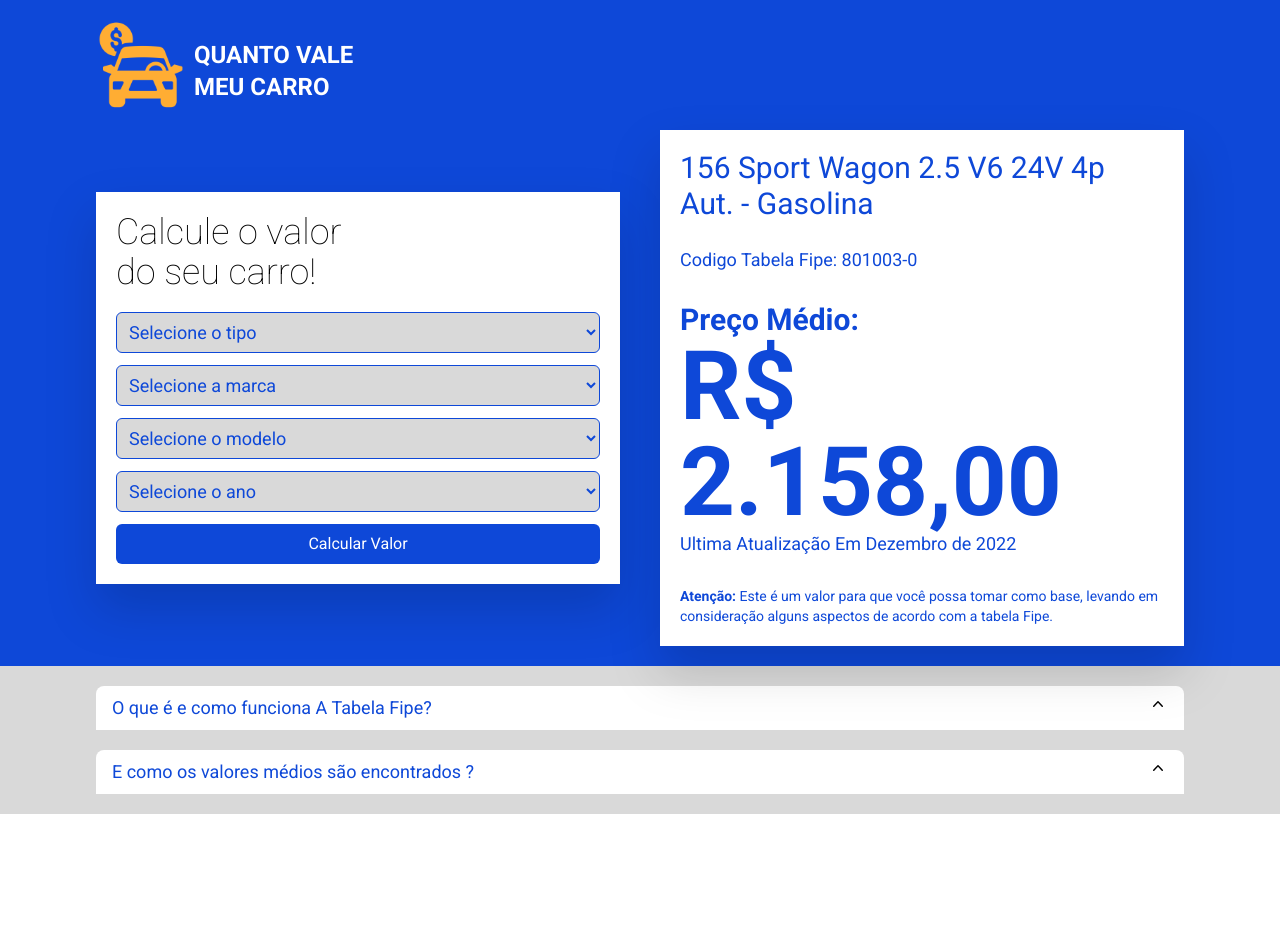
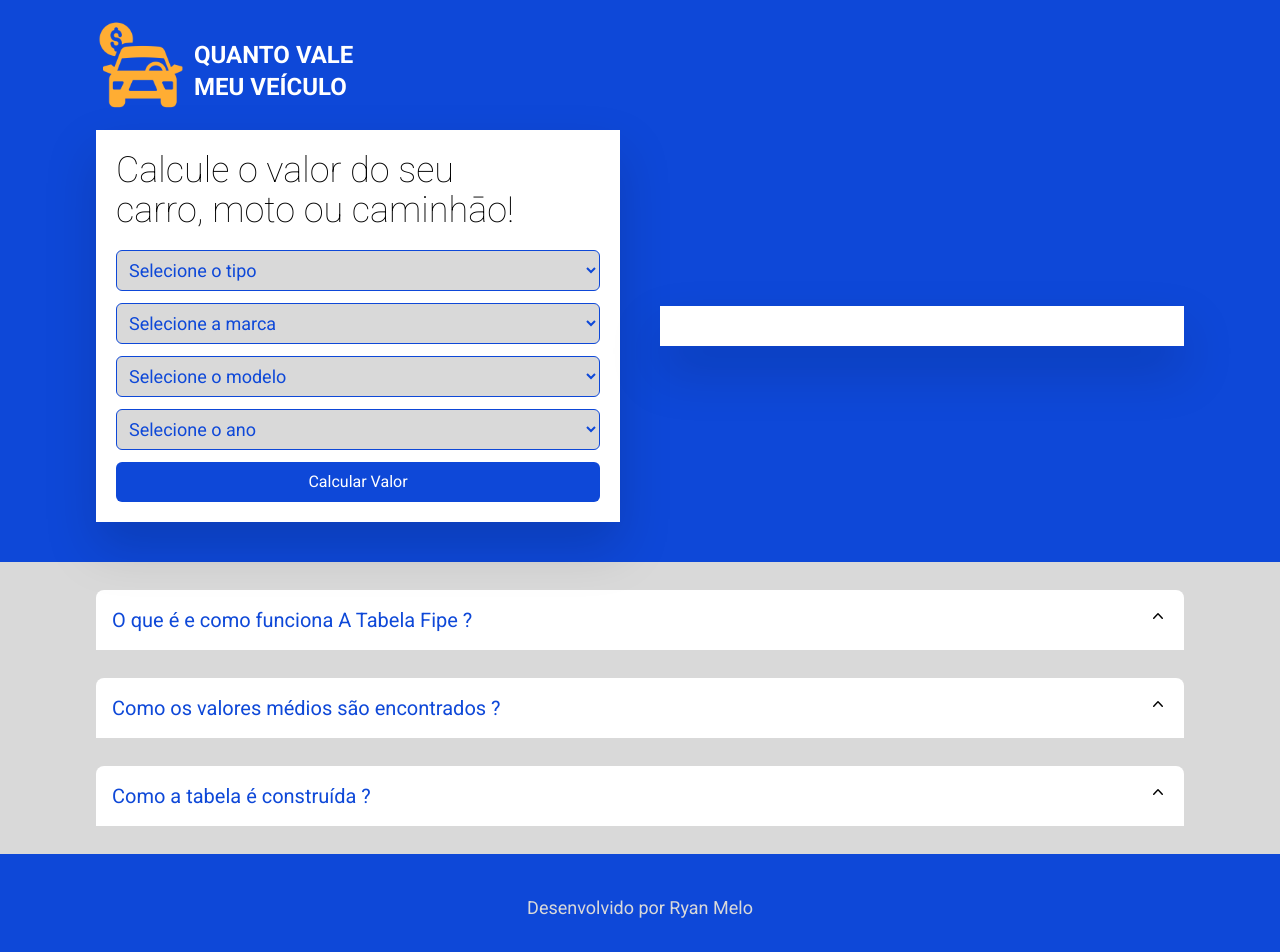
Before and after one commit to RyanMelo/quantoValeMeuVeiculo, a React (Vite) app: page / in a window 1280 px wide. Shown: the top 952 px of the page. Before the commit the page ends 814 px from the top, so only its background shows below. Built offline with nearby package versions, Linux system fonts and the light colour scheme.

Commit message:
integracao com api
prometo refatorar! 🤗

```diff
--- a/src/components/faq.tsx
+++ b/src/components/faq.tsx
@@ -1,16 +1,15 @@
 import { Disclosure } from '@headlessui/react';
 import { ChevronUpIcon } from '@heroicons/react/20/solid';
 
-
-export function Faq(): JSX.Element {
+export function Faq() {
     return(
         <>
             <div>
                 <Disclosure>
                     {({ open }) => (
                         <>
-                        <Disclosure.Button className="bg-white flex w-full justify-between rounded-t-lg bg-purple-100 px-4 py-2 text-left text-sm font-medium text-purple-900 hover:bg-purple-200 focus:outline-none focus-visible:ring focus-visible:ring-purple-500 focus-visible:ring-opacity-75">
-                            <span className='text-lg text-primary-color'>O que é e como funciona A Tabela Fipe?</span>
+                        <Disclosure.Button className="bg-white flex w-full justify-between rounded-t-lg bg-purple-100 p-4 text-left text-sm font-medium text-purple-900 hover:bg-purple-200 focus:outline-none focus-visible:ring focus-visible:ring-purple-500 focus-visible:ring-opacity-75">
+                            <span className='text-xl text-primary-color'>O que é e como funciona A Tabela Fipe ?</span>
                             <ChevronUpIcon
                             className={`${
                                 open ? 'rotate-180 transform' : ''
@@ -29,39 +28,18 @@
                             <br />
                             Por isso, todos que desejam comprar um veículo ou vender devem acompanhar as notícias sobre a Fipe.
                             Aliás, a análise deveria ser feita muito antes de adquirir um carro novo. Afinal, é uma maneira de analisar o quanto será pago de IPVA, de seguro e por quanto é possível revende-lo.
-                            <br />
-                            <br />
-                            <strong>Como a tabela é construída?</strong>
-                            <br />
-                            <br />
-                            Mensalmente, a Fipe coleta os dados sobre diferentes veículos, como carros, motos e caminhões, novos e usados, no mercado nacional.
-                            <br />
-                            <br />
-                            Após a coleta, são excluídos os preços muito acima ou muito abaixo da média. Também não são avaliados os táxis, veículos de frota, viaturas e outros que não se enquadrem no uso comum.
-                            <br />
-                            <br />
-                            A Tabela Fipe também não leva em conta a cor do veículo e a presença de acessórios. Por fim, vale lembrar que não é o ano de fabricação, mas o ano do modelo que é considerado.
-                            <br />
-                            <br />
-                            A partir desses dados, cada modelo de veículo recebe uma avaliação, que definirá o valor na Tabela Fipe. Hoje, o índice é a principal referência para lojistas, comerciante e vendedores.
-                            <br />
-                            <br />
-                            Porém, no caso de venda de automóveis, é importante usar o índice como um parâmetro, mas considerar outros fatores também. Afinal, o veículo pode conter acessórios e adicionais que o valorizam, por exemplo.
-                            <br />
-                            <br />
-                            Como visto, a Tabela Fipe tem muitas utilidades. E, embora não seja um instrumento obrigatório, é muito utilizada na formação de valores de veículos. Por isso, vale a pena acompanhar os valores divulgados mensalmente.
                         </Disclosure.Panel>
                         </>
                     )}
                 </Disclosure>
             </div>
 
-            <div className='mt-5'>
+            <div className='mt-7'>
                 <Disclosure>
                     {({ open }) => (
                         <>
-                        <Disclosure.Button className="bg-white flex w-full justify-between rounded-t-lg bg-purple-100 px-4 py-2 text-left text-sm font-medium text-purple-900 hover:bg-purple-200 focus:outline-none focus-visible:ring focus-visible:ring-purple-500 focus-visible:ring-opacity-75">
-                            <span className='text-lg text-primary-color'>E como os valores médios são encontrados ?</span>
+                        <Disclosure.Button className="bg-white flex w-full justify-between rounded-t-lg bg-purple-100 p-4 text-left text-sm font-medium text-purple-900 hover:bg-purple-200 focus:outline-none focus-visible:ring focus-visible:ring-purple-500 focus-visible:ring-opacity-75">
+                            <span className='text-xl text-primary-color'>Como os valores médios são encontrados ?</span>
                             <ChevronUpIcon
                             className={`${
                                 open ? 'rotate-180 transform' : ''
@@ -102,6 +80,41 @@
                     )}
                 </Disclosure>
             </div>
+
+            <div className='mt-7'>
+                <Disclosure>
+                    {({ open }) => (
+                        <>
+                        <Disclosure.Button className="bg-white flex w-full justify-between rounded-t-lg bg-purple-100 p-4 text-left text-sm font-medium text-purple-900 hover:bg-purple-200 focus:outline-none focus-visible:ring focus-visible:ring-purple-500 focus-visible:ring-opacity-75">
+                            <span className='text-xl text-primary-color'>Como a tabela é construída ?</span>
+                            <ChevronUpIcon
+                            className={`${
+                                open ? 'rotate-180 transform' : ''
+                            } h-5 w-5 text-purple-500`}
+                            />
+                        </Disclosure.Button>
+                        <Disclosure.Panel className="bg-white px-4 pt-4 pb-2 text-lg text-gray-500 rounded-b-lg">
+                            Mensalmente, a Fipe coleta os dados sobre diferentes veículos, como carros, motos e caminhões, novos e usados, no mercado nacional.
+                            <br />
+                            <br />
+                            Após a coleta, são excluídos os preços muito acima ou muito abaixo da média. Também não são avaliados os táxis, veículos de frota, viaturas e outros que não se enquadrem no uso comum.
+                            <br />
+                            <br />
+                            A Tabela Fipe também não leva em conta a cor do veículo e a presença de acessórios. Por fim, vale lembrar que não é o ano de fabricação, mas o ano do modelo que é considerado.
+                            <br />
+                            <br />
+                            A partir desses dados, cada modelo de veículo recebe uma avaliação, que definirá o valor na Tabela Fipe. Hoje, o índice é a principal referência para lojistas, comerciante e vendedores.
+                            <br />
+                            <br />
+                            Porém, no caso de venda de automóveis, é importante usar o índice como um parâmetro, mas considerar outros fatores também. Afinal, o veículo pode conter acessórios e adicionais que o valorizam, por exemplo.
+                            <br />
+                            <br />
+                            Como visto, a Tabela Fipe tem muitas utilidades. E, embora não seja um instrumento obrigatório, é muito utilizada na formação de valores de veículos. Por isso, vale a pena acompanhar os valores divulgados mensalmente.
+                        </Disclosure.Panel>
+                        </>
+                    )}
+                </Disclosure>
+            </div>
         </>
     );
 }
--- a/src/pages/homePage/home.tsx
+++ b/src/pages/homePage/home.tsx
@@ -1,69 +1,199 @@
 import { Faq } from "components";
+import { useEffect, useState } from "react";
+
+interface TipoVeiculo {
+    id: number,
+    content: string,
+    value: string,
+}
+
+interface ResultApi {
+    Valor: string,
+    Modelo: string,
+    CodigoFipe: string,
+    MesReferencia: string,
+}
+
+interface Caracteristicas {
+    "nome": string,
+    "codigo": string,
+}
 
 export function Home() {
+
+    const [resultApi, setResultApi] = useState<ResultApi>();
+
+    const [litaTipos, setListaTipo] = useState<TipoVeiculo[]>([
+        {id: 0, content: "Carro", value: "carros"},
+        {id: 1, content: "Moto", value: "motos"},
+        {id: 2, content: "Caminhāo", value: "caminhoes"},
+    ])
+
+    const [selectTipo, setSelectTipo] = useState<string>()
+    const [selectMarca, setSelectMarca] = useState<string>();
+    const [selectModelo, setSelectModelo] = useState<string>();
+    const [selectAno, setSelectAno] = useState<string>();
+
+    const [listMarcas, setListMarcas] = useState<Caracteristicas[]>();
+    const [listModelos, setListModelos] = useState<Caracteristicas[]>();
+    const [listAnos, setListAnos] = useState<Caracteristicas[]>();
+
+    const baseUrl = `https://parallelum.com.br/fipe/api/v1/`;
+
+    const marcas = `${baseUrl}/${selectTipo}/marcas`
+    const modelos = `${marcas}/${selectMarca}/modelos`
+    const anos = `${modelos}/${selectModelo}/anos`
+
+    async function calculaValorVeiculo() {
+        try {
+            const url = `https://parallelum.com.br/fipe/api/v1/${selectTipo}/marcas/${selectMarca}/modelos/${selectModelo}/anos/${selectAno}`;
+            const data = await fetch(url).then(res => res.json())
+            setResultApi(data);
+            console.log(url)
+
+        } catch (error) {
+            console.error(error);
+        }
+    }
+
+    async function getMarcas() {
+        const data = await fetch(marcas, {method: 'GET'}).then(res => res.json())
+        setListMarcas(data)
+        console.log(data)
+    }
+
+    async function getModelos() {
+        const data = await fetch(modelos, {method: 'GET'}).then(res => res.json())
+        setListModelos(data.modelos)
+        console.log(data.modelos)
+    }
+
+    async function getAnos() {
+        const data = await fetch(anos, {method: 'GET'}).then(res => res.json())
+        setListAnos(data)
+        console.log(data)
+    }
+
+    useEffect(() => {
+        if(selectTipo) {
+            getMarcas()
+        }
+    }, [selectTipo])
+
+    useEffect(() => {
+        if(selectMarca) {
+            getModelos()
+        }
+    }, [selectMarca])
+
+    useEffect(() => {
+        if(selectModelo) {
+            getAnos()
+        }
+    }, [selectModelo])
+
     return(
         <>
             <div className="bg-primary-color py-5 lg:px-24 px-5 w-full">
                 <div className="flex flex-row items-center">
                     <img src="./assets/images/car-logo.svg" alt="car-logo" className="w-[90px]"/>
-                    <span className="text-2xl font-semibold text-white mt-3 ml-2">QUANTO VALE <br /> MEU CARRO</span>
+                    <span className="text-2xl font-semibold text-white mt-3 ml-2">QUANTO VALE <br /> MEU VEÍCULO</span>
                 </div>
 
-                <div className="flex lg:flex-row flex-col items-center justify-between mt-5 w-full">
+                <div className="flex lg:flex-row flex-col items-center justify-between mt-5 mb-5 w-full">
                     <div className="bg-white p-5 lg:mr-10 flex-grow w-full max-h-max drop-shadow-2xl">
-                        <h2 className="text-4xl font-extralight">Calcule o valor <br /> do seu carro!</h2>
+                        <h2 className="text-2xl xl:text-4xl font-extralight">Calcule o valor do seu <br /> carro, moto ou caminhāo!</h2>
 
-                        <form className="mt-5">
-                            <select className="w-full rounded-md border-[1px] border-primary-color bg-secondary-color text-lg text-primary-color p-2" name="type" id="type">
+                        <div className="mt-5">
+                            <select required className="w-full rounded-md border-[1px] border-primary-color bg-secondary-color text-lg text-primary-color p-2" name="type" id="type"
+                                value={selectTipo} onChange={ e => setSelectTipo(e.target.value)}
+                            >
                                 <option>Selecione o tipo</option>
-                                <option value="1">carro</option>
-                                <option value="2">moto</option>
-                                <option value="3">caminhão</option>
+                                <>
+                                {
+                                    litaTipos.map(element => {
+                                        return <option value={element.value}>{element.content}</option>
+                                    })
+                                }
+                                </>
                             </select>
 
-                            <select className="mt-3 w-full rounded-md border-[1px] border-primary-color bg-secondary-color text-lg text-primary-color p-2" name="brand" id="brand">
-                                <option value="">Selecione a marca</option>
-                                <option value="1">carro</option>
-                                <option value="2">moto</option>
-                                <option value="3">caminhão</option>
+                            <select required className="mt-3 w-full rounded-md border-[1px] border-primary-color bg-secondary-color text-lg text-primary-color p-2" name="brand" id="brand"
+                                value={selectMarca} onChange={e => setSelectMarca(e.target.value)}
+                            >
+                                <option>Selecione a marca</option>
+                                <>
+                                {
+                                    listMarcas?.map(element => {
+                                        return <option value={element.codigo}>{element.nome}</option>
+                                    })
+                                }
+                                </>
                             </select>
 
-                            <select className="mt-3 w-full rounded-md border-[1px] border-primary-color bg-secondary-color text-lg text-primary-color p-2" name="model" id="model">
+                            <select required className="mt-3 w-full rounded-md border-[1px] border-primary-color bg-secondary-color text-lg text-primary-color p-2" name="model" id="model"
+                                value={selectModelo} onChange={e => setSelectModelo(e.target.value)}
+                            >
                                 <option>Selecione o modelo</option>
-                                <option value="1">carro</option>
-                                <option value="2">moto</option>
-                                <option value="3">caminhão</option>
+                                <>
+                                {
+                                    listModelos?.map(element => {
+                                        return <option value={element.codigo}>{element.nome}</option>
+                                    })
+                                }
+                                </>
                             </select>
 
-                            <select className="mt-3 w-full rounded-md border-[1px] border-primary-color bg-secondary-color text-lg text-primary-color p-2" name="year" id="year">
+                            <select required className="mt-3 w-full rounded-md border-[1px] border-primary-color bg-secondary-color text-lg text-primary-color p-2" name="year" id="year"
+                                value={selectAno} onChange={e => setSelectAno(e.target.value)}
+                            >
                                 <option>Selecione o ano</option>
-                                <option value="1">carro</option>
-                                <option value="2">moto</option>
-                                <option value="3">caminhão</option>
+                                <>
+                                {
+                                    listAnos?.map(element => {
+                                        return <option value={element.codigo}>{element.nome}</option>
+                                    })
+                                }
+                                </>
                             </select>
 
-                            <button className="mt-3 w-full rounded-md bg-primary-color p-2 text-white">Calcular Valor</button>
+                            <button className="mt-3 w-full rounded-md bg-primary-color p-2 text-white"
+                                onClick={calculaValorVeiculo}>
+                                    Calcular Valor</button>
 
-                        </form>
+                        </div>
                     </div>
 
-                    <div className="bg-white p-5 flex-grow w-full max-h-max mt-3 lg:mt-0 drop-shadow-2xl">
-                        <h2 className="text-xl md:text-3xl text-primary-color">156 Sport Wagon 2.5 V6 24V 4p Aut. - Gasolina</h2>
-                        <p className="mt-6 text-primary-color text-lg">Codigo Tabela Fipe: 801003-0</p>
+                    {
+                        resultApi ?
+                            <div className="bg-white p-5 flex-grow w-full max-h-max mt-3 lg:mt-0 drop-shadow-2xl">
+                                <h2 className="text-xl md:text-3xl text-primary-color">{resultApi?.Modelo}</h2>
+                                <p className="mt-6 text-primary-color text-lg">Codigo Tabela Fipe: {resultApi?.CodigoFipe}</p>
 
-                        <p className="mt-7 text-xl md:text-3xl font-bold text-primary-color">Preço Médio:</p>
-                        <h3 className="text-[43px] xl:text-8xl font-bold text-primary-color">R$ 2.158,00</h3>
-                        <p className="text-xs md:text-lg text-primary-color">Ultima Atualização Em Dezembro de 2022</p>
+                                <p className="mt-7 text-xl md:text-3xl font-bold text-primary-color">Preço Médio:</p>
+                                <h3 className="text-[36px] xl:text-7xl font-bold text-primary-color">{resultApi?.Valor}</h3>
+                                <p className="text-xs md:text-lg text-primary-color">Ultima Atualização Em {resultApi?.MesReferencia}</p>
 
-                        <p className="mt-7 text-primary-color text-sm"><strong>Atenção: </strong>Este é um valor para que você possa tomar como base, levando em
-                            consideração alguns aspectos de acordo com a tabela Fipe.</p>
-                    </div>
+                                <p className="mt-7 xl:mt-11 text-primary-color text-sm xl:text-lg"><strong>Atenção: </strong>Este é um valor para que você possa tomar como base, levando em
+                                    consideração alguns aspectos de acordo com a tabela Fipe.</p>
+                            </div>
+                        :
+                        <div className="bg-white p-5 flex flex-grow w-full max-h-max mt-3 lg:mt-0 drop-shadow-2xl items-center justify-center">
+
+                        </div>
+                    }
                 </div>
             </div>
 
-            <div className="bg-secondary-color py-5 lg:px-24 px-5 w-full">
+            <div className="bg-secondary-color py-7 lg:px-24 px-5 w-full">
                 <Faq/>
             </div>
+
+            <footer className="bg-primary-color flex items-center justify-center py-10">
+                <a href="https://www.instagram.com/eu.ryanmelo/" target="_blank">
+                    <p className="text-secondary-color text-lg">Desenvolvido por Ryan Melo</p>
+                </a>
+            </footer>
         </>
     );
 }
--- a/tsconfig.json
+++ b/tsconfig.json
@@ -15,6 +15,7 @@
     "isolatedModules": true,
     "noEmit": true,
     "jsx": "react-jsx",
+    "noImplicitAny": false,
     "baseUrl": "./src",
   },
   "include": ["src"],
```
